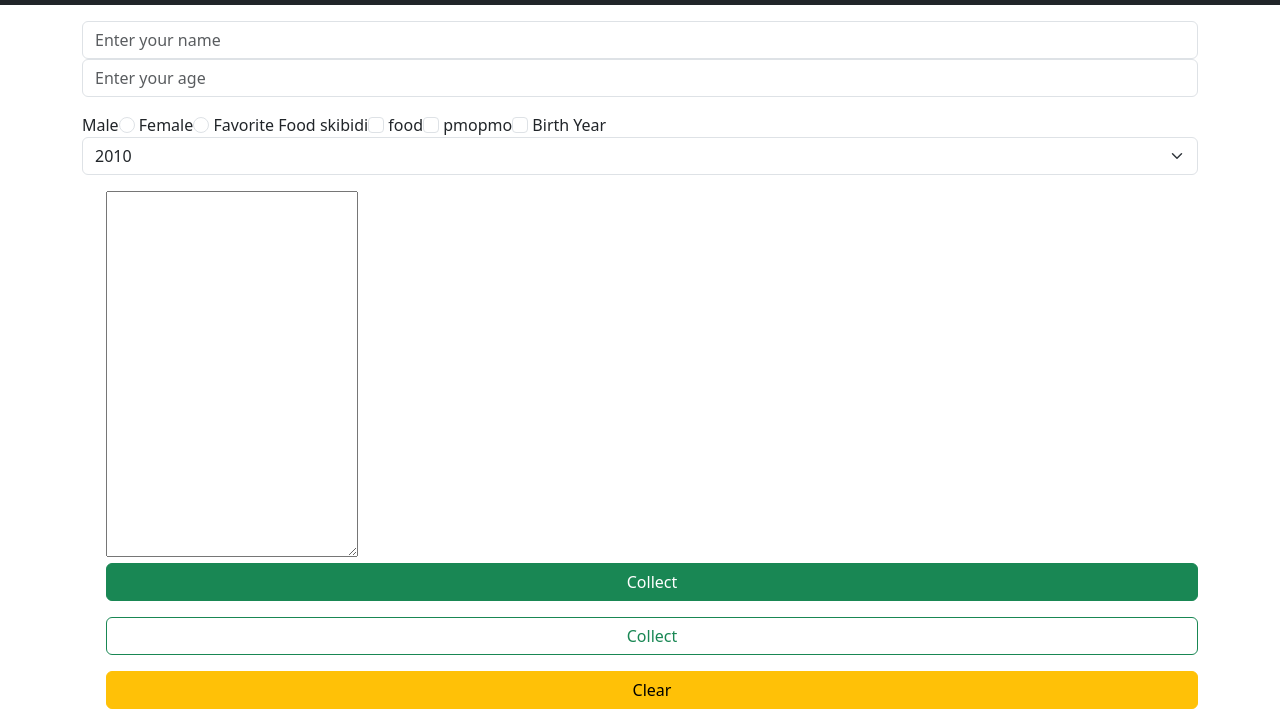
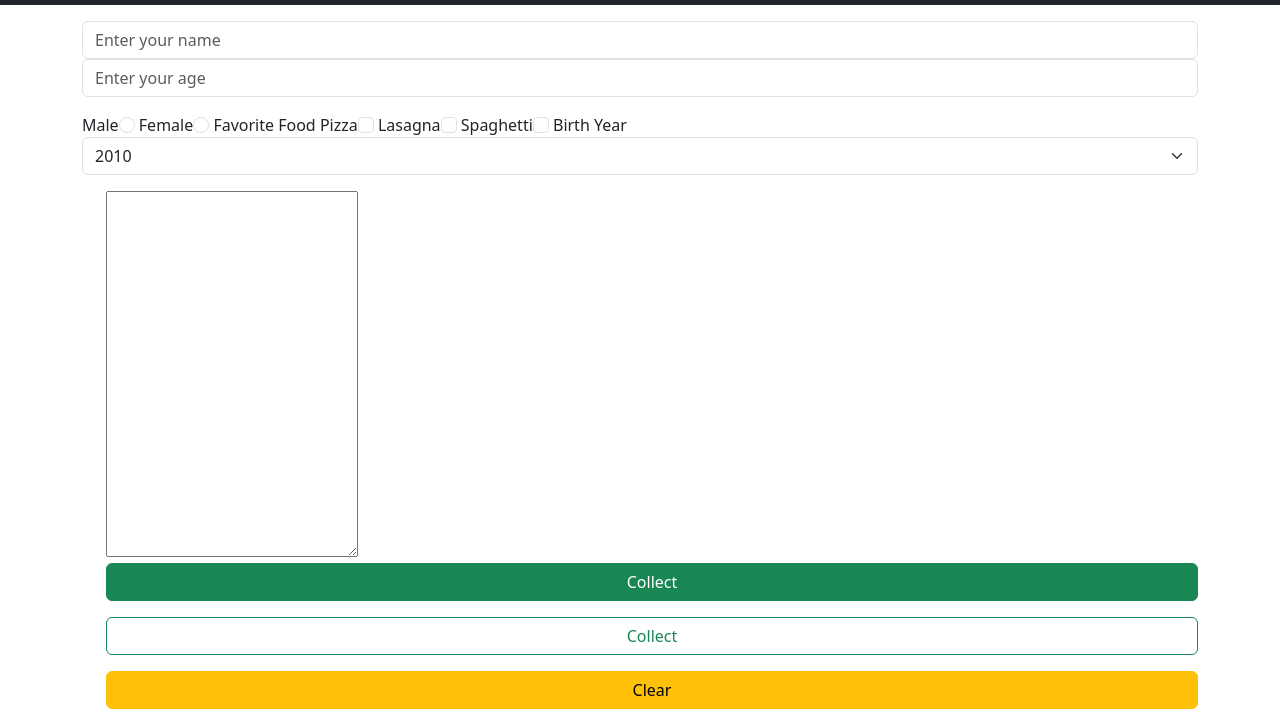
Before and after one commit to AndreaZagalaACZ/sample_repository_navbar, a plain HTML site: page index.html in a window 1280 px wide. Shown: the part 51-773 px from the top of the page. Drawn offline with nearby package versions, Linux system fonts and the light colour scheme.

Commit message:
Update index.html

```diff
--- a/index.html
+++ b/index.html
@@ -37,9 +37,9 @@
                 <label>Male</label><input type="radio" name="gender" class="form-check-input">
                 <label>Female</label><input type="radio" name="gender" class="form-check-input">
                 <label>Favorite Food</label>
-                    <label>skibidi</label><input type="checkbox" class="form-check-input">
-                    <label>food</label><input type="checkbox" class="form-check-input">
-                    <label>pmopmo </label><input type="checkbox" class="form-check-input">
+                    <label>Pizza</label><input type="checkbox" class="form-check-input">
+                    <label>Lasagna</label><input type="checkbox" class="form-check-input">
+                    <label>Spaghetti </label><input type="checkbox" class="form-check-input">
                 <label>Birth Year</label>
                     <select class="form-select">
                     <option>2010</option>
@@ -71,4 +71,5 @@
         </form>
     </div>
     </body>
+
 </html>
```
